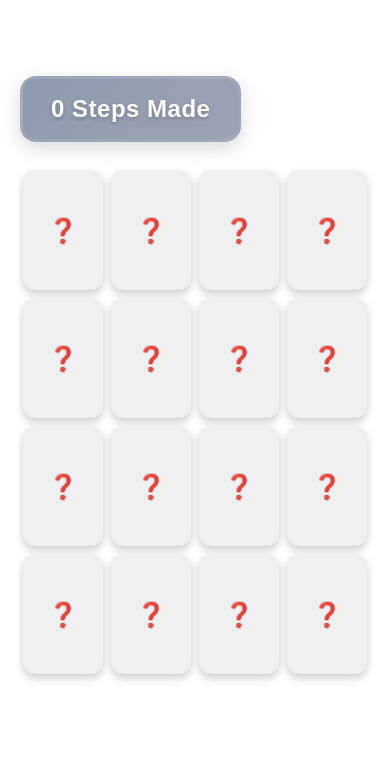
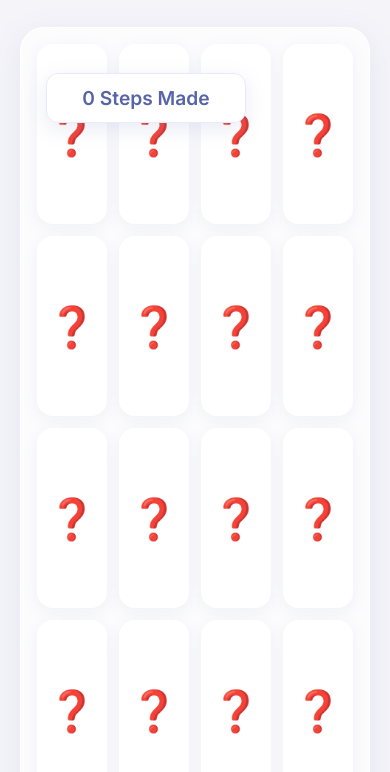
Before and after one commit to dlvovsky10/memory-game, a React (Create React App) app: page / in a window 390 px wide. Shown: the top 772 px of the page. Built offline with nearby package versions, Linux system fonts and the light colour scheme.

Commit message:
Update styles

```diff
--- a/src/App.css
+++ b/src/App.css
@@ -1,42 +1,139 @@
-.App {
+/* Import a clean, modern font like Inter */
+@import url('https://fonts.googleapis.com/css2?family=Inter:wght@400;600;700&display=swap');
+
+/* General Body and Root styles */
+body, html {
+  margin: 0;
+  padding: 0;
+  height: 100%;
+  font-family: 'Inter', sans-serif;
+  background-color: #F4F4F9; /* Softer, slightly cool background */
+  color: #333;
+}
+
+#root {
   height: 100vh;
   display: flex;
+  justify-content: center;
   align-items: center;
-  justify-content: center;
-  background-color: #e3e3e3;
+  padding: 20px;
+  box-sizing: border-box;
 }
 
-.App-logo {
-  height: 40vmin;
-  pointer-events: none;
+/* Main game board container */
+.App {
+  display: grid;
+  /* A 4x4 grid is more balanced and visually appealing */
+  grid-template-columns: repeat(4, 120px);
+  grid-template-rows: repeat(4, 180px);
+  gap: 16px; /* A bit more space */
+  padding: 24px;
+  background-color: rgba(255, 255, 255, 0.7);
+  border-radius: 24px;
+  box-shadow: 0 8px 32px rgba(103, 112, 166, 0.1);
+  border: 1px solid rgba(255, 255, 255, 0.9);
+  backdrop-filter: blur(10px); /* Subtle glassmorphism effect */
+  position: relative;
 }
 
-@media (prefers-reduced-motion: no-preference) {
-  .App-logo {
-    animation: App-logo-spin infinite 20s linear;
-  }
+/* Score counter - updated design */
+.score {
+  position: fixed;
+  top: 0px;
+  left: 25px;
+  background: white;
+  color: #5664A8;
+  padding: 12px 24px;
+  border-radius: 12px;
+  font-family: 'Inter', sans-serif;
+  font-size: 1.2rem;
+  font-weight: 600;
+  box-shadow: 0 6px 20px rgba(111, 124, 192, 0.15);
+  border: 1px solid #E9EAF7;
+  z-index: 1000;
+  min-width: 150px;
+  text-align: center;
+  transition: all 0.3s ease;
 }
 
-.App-header {
-  background-color: #282c34;
-  min-height: 100vh;
+/* Game Over Screen - redesigned */
+.game-over-screen {
+  grid-column: 1 / -1; /* Span all columns */
+  grid-row: 1 / -1; /* Span all rows */
   display: flex;
   flex-direction: column;
   align-items: center;
   justify-content: center;
-  font-size: calc(10px + 2vmin);
-  color: white;
+  background: rgba(255, 255, 255, 0.7);
+  backdrop-filter: blur(15px);
+  border-radius: 24px; /* Match the App container */
+  color: #3C4260;
+  padding: 60px 40px;
+  animation: gameOverFadeIn 0.7s ease-out;
+  text-align: center;
 }
 
-.App-link {
-  color: #61dafb;
+@keyframes gameOverFadeIn {
+  from { opacity: 0; transform: scale(0.95); }
+  to { opacity: 1; transform: scale(1); }
 }
 
-@keyframes App-logo-spin {
-  from {
-    transform: rotate(0deg);
-  }
-  to {
-    transform: rotate(360deg);
+.victory-title {
+  font-size: 2.8rem;
+  font-weight: 700;
+  color: #6A78D1;
+  margin: 0 0 20px 0;
+  text-shadow: none;
+  animation: victoryPulse 2s ease-in-out infinite;
+}
+
+@keyframes victoryPulse {
+  0%, 100% { transform: scale(1); }
+  50% { transform: scale(1.03); }
+}
+
+.steps-display {
+  font-size: 1.2rem;
+  margin: 15px 0 35px 0;
+  opacity: 0.8;
+}
+
+.steps-display strong {
+  color: #6A78D1;
+  font-size: 1.4rem;
+  font-weight: 700;
+}
+
+.restart-button {
+  background: linear-gradient(135deg, #7F8CD3, #6A78D1);
+  color: white;
+  border: none;
+  padding: 15px 30px;
+  font-size: 1.1rem;
+  border-radius: 50px;
+  cursor: pointer;
+  box-shadow: 0 5px 15px rgba(0,0,0,0.15);
+  transition: all 0.3s ease;
+  font-weight: 600;
+}
+
+.restart-button:hover {
+  transform: translateY(-3px);
+  box-shadow: 0 8px 20px rgba(106, 120, 209, 0.3);
+}
+
+.restart-button:active {
+  transform: translateY(0);
+  box-shadow: 0 3px 10px rgba(0,0,0,0.2);
+}
+
+/* Responsive adjustments for smaller screens */
+@media (max-width: 600px) {
+  .App {
+    grid-template-columns: repeat(4, 1fr); /* Use fractional units for responsiveness */
+    grid-auto-rows: minmax(100px, auto); /* Flexible row height */
+    gap: 12px;
+    padding: 16px;
+    width: 100%;
   }
 }
--- a/src/App.js
+++ b/src/App.js
@@ -1,6 +1,6 @@
 import React, { useState, useEffect } from 'react';
 import Card from './components/Card';
-import './components/styles.css';
+import './App.css';
 
 const values = ["🐶", "🐱", "🐼", "🦊", "🐵", "🐸", "🐷", "🐥"];
 const frontContent = "❓";
--- a/src/components/Card.css
+++ b/src/components/Card.css
@@ -1,126 +1,22 @@
-/* Reset any body margins that might interfere */
-body, html {
-  margin: 0;
-  padding: 0;
-  height: 100%;
+/* Scene wrapper with perspective and hover effect */
+.card-scene {
+  width: 100%; /* Take full width of grid cell */
+  height: 100%; /* Take full height of grid cell */
+  perspective: 1000px;
+  cursor: pointer;
+  transition: transform 0.2s ease-out, opacity 0.4s ease, visibility 0.4s ease;
 }
 
-/* Make sure the root div takes full height and centers the grid */
-#root {
-  height: 100vh;
-  display: flex;
-  justify-content: center;
-  align-items: center;
+.card-scene:not(.matched):hover {
+  transform: translateY(-6px);
 }
 
-/* App container - creates the grid layout */
-.App {
-  display: grid;
-  grid-template-columns: repeat(8, 120px); /* 8 fixed-width columns */
-  grid-template-rows: 180px 180px;  /* 2 explicit rows with fixed height */
-  gap: 10px; /* Reduced gap between cards */
-  padding: 20px;
-  justify-content: center; /* Center the grid */
-  width: fit-content; /* Let width fit the content */
-  margin: 0 auto; /* Center the container */
-}
-
-/* Game Over Screen Styles */
-.game-over-screen {
-  grid-column: 1 / -1; /* Add this line to span all grid columns */
-  /* All other existing styles remain the same */
-  display: flex;
-  flex-direction: column;
-  align-items: center;
-  justify-content: center;
-  background: linear-gradient(135deg, #667eea 0%, #764ba2 100%);
-  color: white;
-  border-radius: 20px;
-  padding: 60px 40px;
-  box-shadow: 0 20px 40px rgba(0,0,0,0.3);
-  animation: gameOverFadeIn 1s ease-out;
-  text-align: center;
-  min-width: 400px;
-}
-
-@keyframes gameOverFadeIn {
-  from {
-    opacity: 0;
-    transform: scale(0.8) translateY(20px);
-  }
-  to {
-    opacity: 1;
-    transform: scale(1) translateY(0);
-  }
-}
-
-.victory-title {
-  font-size: 3rem;
-  margin: 0 0 30px 0;
-  text-shadow: 2px 2px 4px rgba(0,0,0,0.3);
-  animation: victoryPulse 2s ease-in-out infinite;
-}
-
-@keyframes victoryPulse {
-  0%, 100% {
-    transform: scale(1);
-  }
-  50% {
-    transform: scale(1.05);
-  }
-}
-
-.steps-display {
-  font-size: 1.5rem;
-  margin: 20px 0 40px 0;
-  opacity: 0.9;
-}
-
-.steps-display strong {
-  color: #ffeb3b;
-  font-size: 1.8rem;
-  text-shadow: 1px 1px 2px rgba(0,0,0,0.3);
-}
-
-.restart-button {
-  background: linear-gradient(45deg, #4caf50, #45a049);
-  color: white;
-  border: none;
-  padding: 15px 30px;
-  font-size: 1.2rem;
-  border-radius: 50px;
-  cursor: pointer;
-  box-shadow: 0 5px 15px rgba(0,0,0,0.2);
-  transition: all 0.3s ease;
-  font-weight: bold;
-}
-
-.restart-button:hover {
-  transform: translateY(-2px);
-  box-shadow: 0 8px 20px rgba(0,0,0,0.3);
-  background: linear-gradient(45deg, #45a049, #4caf50);
-}
-
-.restart-button:active {
-  transform: translateY(0);
-  box-shadow: 0 3px 10px rgba(0,0,0,0.2);
-}
-
-/* Scene wrapper with perspective */
-.card-scene {
-  width: 120px; /* Fixed width */
-  height: 180px; /* Fixed height */
-  perspective: 1000px;
-  cursor: pointer;
-  transition: all 0.8s ease-in-out;
-}
-
-/* Matched cards animation - fade out and scale down */
+/* Matched cards fade back instead of disappearing completely */
 .card-scene.matched {
-  opacity: 0;
-  transform: scale(0.8);
+  opacity: 0.3;
+  transform: scale(0.98);
   cursor: default;
-  pointer-events: none; /* Prevent clicking */
+  pointer-events: none;
 }
 
 /* Card that will flip */
@@ -129,62 +25,51 @@ body, html {
   height: 100%;
   position: relative;
   transform-style: preserve-3d;
-  transition: transform 0.6s;
+  /* A more playful, springy flip animation */
+  transition: transform 0.6s cubic-bezier(0.68, -0.55, 0.27, 1.55);
 }
 
-/* Flip the card when the class is added */
 .card.flipped {
   transform: rotateY(180deg);
 }
 
-/* Shared styles for front and back */
+/* Shared styles for front and back faces */
 .card-face {
   position: absolute;
   width: 100%;
   height: 100%;
   backface-visibility: hidden;
-  border-radius: 12px;
+  border-radius: 16px; /* Softer corners */
   display: flex;
   align-items: center;
   justify-content: center;
-  font-size: 2rem; /* Responsive font size */
-  font-weight: bold;
-  box-shadow: 0 4px 8px rgba(0,0,0,0.2);
+  font-size: 3rem; /* Larger icons */
+  box-shadow: 0 4px 15px rgba(131, 140, 189, 0.1); /* Softer, color-coordinated shadow */
   transition: box-shadow 0.3s ease;
 }
 
-/* Reduce shadow on matched cards */
-.card-scene.matched .card-face {
-  box-shadow: 0 2px 4px rgba(0,0,0,0.1);
+.card-scene:not(.matched):hover .card-face {
+  box-shadow: 0 8px 25px rgba(131, 140, 189, 0.2);
 }
 
-/* Front face (❓) */
+/* Front face (the question mark) */
 .card-front {
-  background-color: #f0f0f0;
+  background: #FFFFFF;
+  color: #A8B2E4; /* Muted, theme-appropriate color */
+  font-size: 2.5rem; /* Slightly smaller for the question mark */
 }
 
-/* Back face (🃏) */
+/* Back face (the emoji) */
 .card-back {
-  background-color: #1e88e5;
+  /* Soft, muted gradient inspired by modern UIs */
+  background: linear-gradient(135deg, #A8B2E4, #7F8CD3);
   color: white;
   transform: rotateY(180deg);
 }
 
-/* Responsive adjustments for smaller screens */
-@media (max-width: 768px) {
-  .App {
-    grid-template-columns: repeat(4, 1fr);
-    grid-template-rows: repeat(4, 1fr);
-    gap: 8px;
-    padding: 10px;
-  }
-
-  .card-scene {
-    max-width: 80px;
-    max-height: 120px;
-  }
-
+/* Responsive font size for icons */
+@media (max-width: 600px) {
   .card-face {
-    font-size: 1.5rem;
+    font-size: 2.5rem;
   }
 }
--- a/src/components/styles.css
+++ /dev/null
@@ -1,26 +0,0 @@
-.score {
-  position: fixed;
-  top: 20px;
-  left: 20px;
-  background: linear-gradient(135deg, #8e9aaf 0%, #9ba3b4 100%);
-  color: white;
-  padding: 16px 28px;
-  border-radius: 16px;
-  font-family: 'Arial', sans-serif;
-  font-size: 24px;
-  font-weight: 800;
-  letter-spacing: 0.5px;
-  box-shadow: 0 6px 20px rgba(0, 0, 0, 0.15);
-  border: 3px solid rgba(255, 255, 255, 0.1);
-  backdrop-filter: blur(15px);
-  z-index: 1000;
-  min-width: 120px;
-  text-align: center;
-  transition: all 0.3s ease;
-  text-shadow: 0 2px 4px rgba(0, 0, 0, 0.2);
-}
-
-.score:hover {
-  transform: translateY(-2px);
-  box-shadow: 0 6px 20px rgba(0, 0, 0, 0.3);
-}
```
